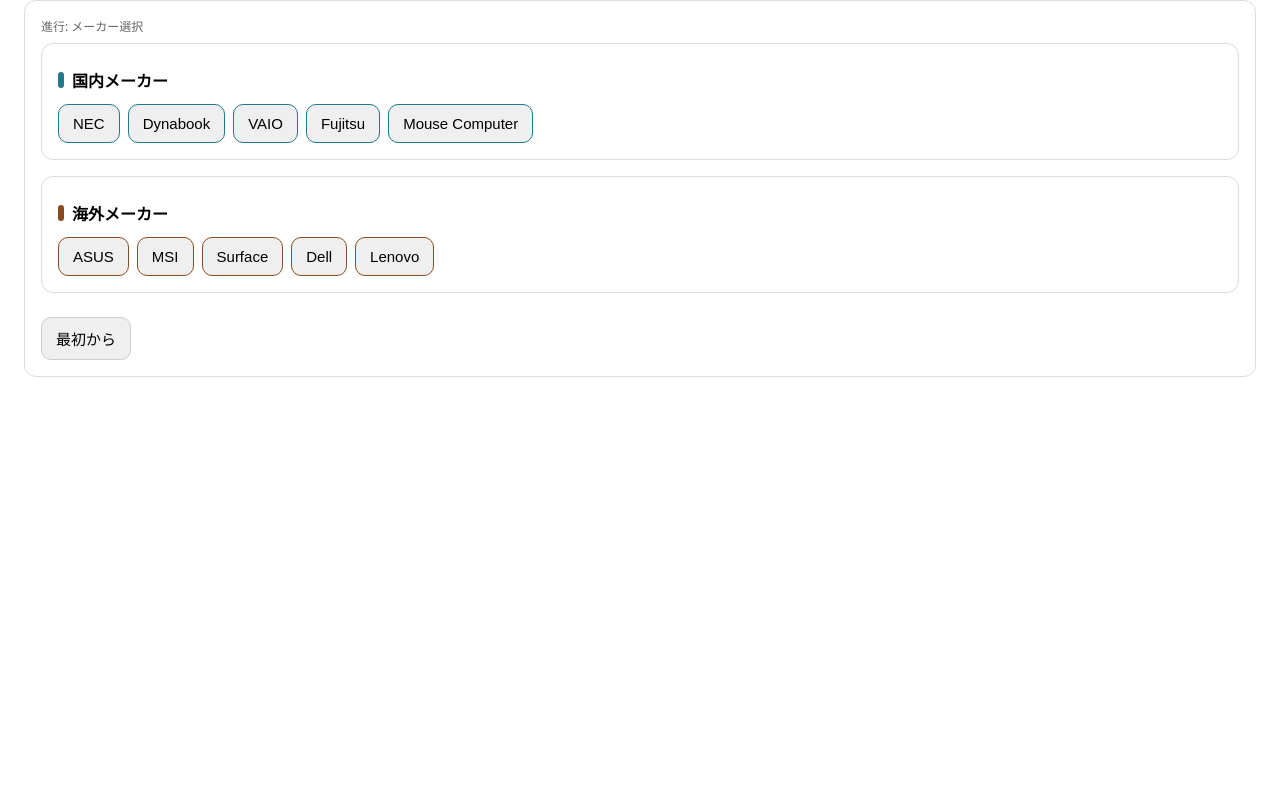
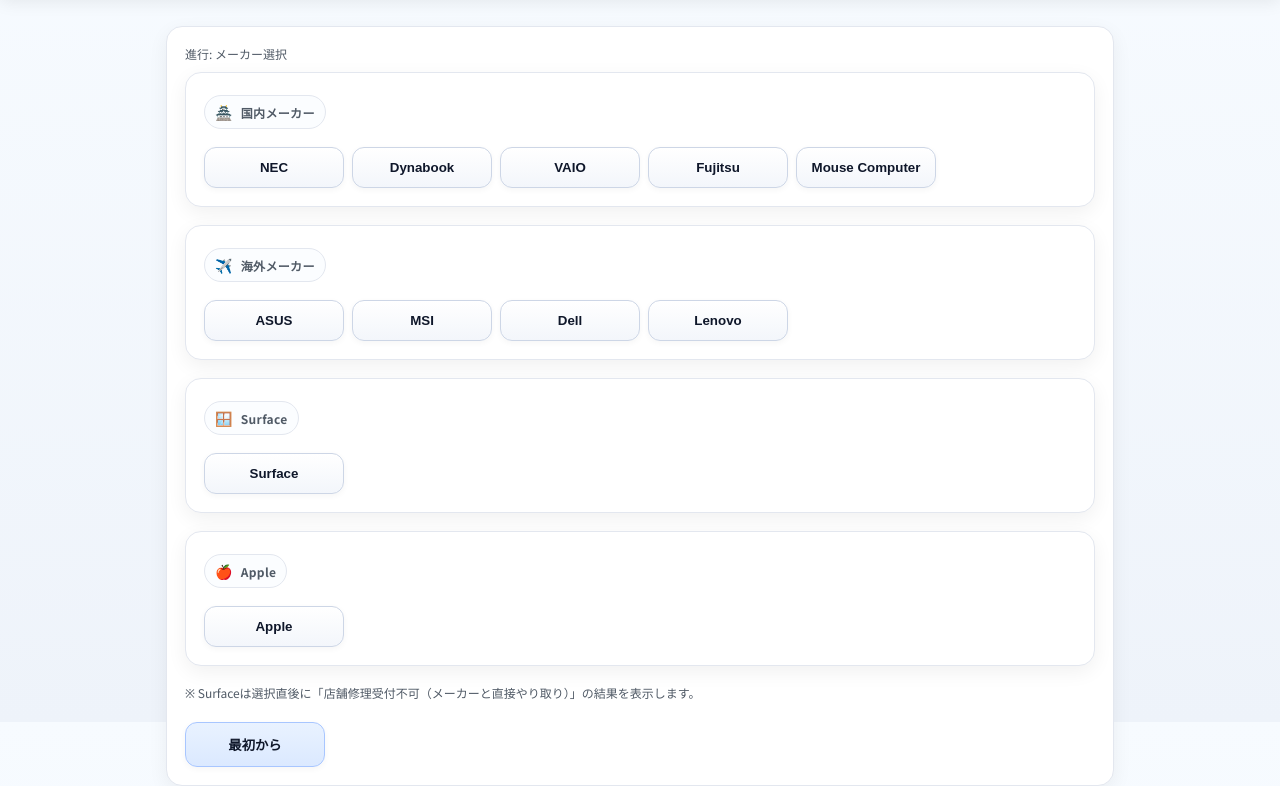
Before and after one commit to akiyuki0215/pochipochi-repair-tool, a plain HTML site: page index.html in a window 1280 px wide. Shown: the part 78-864 px from the top of the page. Before the commit the page ends 800 px from the top, so only its background shows below. Drawn offline with Linux system fonts and the light colour scheme.

Commit message:
Add files via upload

```diff
--- a/index.html
+++ b/index.html
@@ -4,44 +4,119 @@
 <meta charset="utf-8" />
 <meta name="viewport" content="width=device-width,initial-scale=1" />
 <title>PC修理店頭対応判定ツール</title>
+<link rel="preconnect" href="https://fonts.googleapis.com">
+<link rel="preconnect" href="https://fonts.gstatic.com" crossorigin>
+<link href="https://fonts.googleapis.com/css2?family=Noto+Sans+JP:wght@400;600;700&family=Roboto:wght@400;600;700&display=swap" rel="stylesheet">
 <style>
   :root{
-    --dom-accent:#1f7a8c;
-    --ovr-accent:#8c4b1f;
+    --brand:#004c99;          /* ノジマブルー */
+    --brand-dark:#00396f;
+    --accent:#007bff;
+    --bg:#f5f7fb;
+    --text:#1b1f24;
+    --muted:#505a66;
+    --card:#ffffff;
+    --border:#e3e7ef;
+    --ok:#16a34a;
+    --warn:#f59e0b;
+    --ng:#ef4444;
+    --info:#3b82f6;
   }
-  body{font-family:system-ui,-apple-system,Segoe UI,Roboto,"Hiragino Kaku Gothic ProN","BIZ UDPGothic",sans-serif;margin:24px}
-  h1{margin-bottom:8px}
-  .card{border:1px solid #ddd;border-radius:12px;padding:16px;margin-bottom:16px;background:#fff}
-  .btn{display:inline-block;padding:10px 14px;border:1px solid #ccc;border-radius:10px;cursor:pointer;margin:8px 8px 0 0;font-size:15px}
-  .btn:hover{background:#f5f5f5}
-  .btn.dom{border-color:var(--dom-accent)}
-  .btn.ovr{border-color:var(--ovr-accent)}
-  .path{font-size:12px;color:#666;margin-bottom:8px}
-  .result{background:#f7fff7;border:1px solid #bde5bd}
-  .note{font-size:12px;color:#666;margin-top:8px}
+  *{box-sizing:border-box}
+  html,body{height:100%}
+  body{
+    margin:0;
+    background:linear-gradient(180deg,#f7fbff 0%, #eef3fa 100%);
+    color:var(--text);
+    font-family:"Noto Sans JP","Roboto",system-ui,-apple-system,Segoe UI,Helvetica,Arial,sans-serif;
+  }
+  /* Header */
+  .site-header{
+    position:sticky; top:0; z-index:100;
+    background:linear-gradient(90deg,var(--brand),var(--brand-dark));
+    color:#fff; padding:14px 20px; box-shadow:0 4px 16px rgba(0,0,0,.08);
+  }
+  .site-header .title{font-size:20px; font-weight:700; letter-spacing:.02em}
+  .site-header .subtitle{opacity:.9; font-size:12px; margin-top:2px}
+  /* Container */
+  .container{max-width:980px; margin:28px auto; padding:0 16px}
+  /* Card */
+  .card{
+    background:var(--card); border:1px solid var(--border); border-radius:16px;
+    box-shadow:0 6px 20px rgba(0,0,0,.06); padding:18px; margin-bottom:18px;
+  }
   .section{margin-top:8px}
-  .section h3{display:flex;align-items:center;font-size:16px;margin:8px 0 4px 0}
-  .section h3 .bar{width:6px;height:16px;border-radius:3px;margin-right:8px}
-  .dom .bar{background:var(--dom-accent)}
-  .ovr .bar{background:var(--ovr-accent)}
+  .section h3{
+    display:flex; align-items:center; gap:10px;
+    font-size:16px; margin:4px 0 10px 0; color:var(--muted); font-weight:700;
+    letter-spacing:.02em;
+  }
+  .chip{display:inline-flex; align-items:center; gap:8px; padding:6px 10px; border-radius:999px; font-size:12px; border:1px solid var(--border); background:#fbfdff}
+  .chip i{font-style:normal; font-size:14px}
+  /* Buttons */
+  .btn{
+    display:inline-flex; align-items:center; justify-content:center; gap:8px;
+    padding:12px 14px; min-width:140px;
+    border:1px solid #cdd6e6; border-radius:12px; cursor:pointer; margin:8px 8px 0 0;
+    background:linear-gradient(180deg,#ffffff 0%, #f3f6fb 100%);
+    font-weight:600; color:#0f172a; transition:.18s ease;
+    box-shadow:0 2px 6px rgba(2,6,23,.04);
+  }
+  .btn:hover{transform:translateY(-1px); box-shadow:0 8px 20px rgba(2,6,23,.08);}
+  .btn:active{transform:translateY(0)}
+  .btn.primary{
+    border-color:#a8c6ff;
+    background:linear-gradient(180deg,#e9f2ff 0%, #dbe9ff 100%);
+  }
+  .btn.dom{}
+  .btn.ovr{}
+  .btn.apple{}
+  .btn.surface{}
+  /* Path */
+  .path{font-size:12px;color:var(--muted);margin-bottom:10px}
+  /* Result blocks */
+  .result{border:1px solid var(--border); border-radius:14px; padding:16px; background:#fcfffd}
+  .result h2{margin:0 0 8px 0; font-size:18px}
+  .result ul{margin:0; padding-left:18px}
+  .result.ok{border-left:4px solid var(--ok)}
+  .result.warn{border-left:4px solid var(--warn)}
+  .result.ng{border-left:4px solid var(--ng)}
+  .result.info{border-left:4px solid var(--info)}
+  /* Controls */
+  .controls{display:flex; gap:10px; flex-wrap:wrap; margin-top:12px}
+  .ghost{
+    background:#fff; border:1px dashed var(--border); color:var(--muted);
+  }
+  /* Footer note */
+  .note{font-size:12px;color:var(--muted);margin-top:8px}
 </style>
 </head>
 <body>
-<h1>PC修理店頭対応判定ツール</h1>
-<div class="card">
-  <div class="path" id="path"></div>
-  <div id="content">読み込み中…</div>
-  <div style="margin-top:12px">
-    <button class="btn" id="backBtn" style="display:none">← ひとつ戻る</button>
-    <button class="btn" id="resetBtn">最初から</button>
+<header class="site-header">
+  <div class="title">PC修理店頭対応判定ツール</div>
+  <div class="subtitle">ノジマ店頭オペレーション補助 — メーカー・保証種別に応じた案内を即時表示</div>
+</header>
+
+<main class="container">
+  <div class="card">
+    <div class="path" id="path">進行: メーカー選択</div>
+    <div id="content">読み込み中…</div>
+    <div class="controls">
+      <button class="btn ghost" id="backBtn" style="display:none">← ひとつ戻る</button>
+      <button class="btn primary" id="resetBtn">最初から</button>
+    </div>
   </div>
-</div>
+</main>
 
 <script>
-const ALL_BRANDS = ["NEC","Fujitsu","Lenovo","Surface","Dell","ASUS","Dynabook","MSI","VAIO","Mouse Computer"];
+// ====== マスター設定（メーカー & グループ） ======
+const ALL_BRANDS = ["NEC","Fujitsu","Lenovo","Surface","Dell","ASUS","Dynabook","MSI","VAIO","Mouse Computer","Apple"];
 const DOMESTIC_SET = new Set(["NEC","Fujitsu","Dynabook","VAIO","Mouse Computer"]);
-const OVERSEAS_SET = new Set(["ASUS","Dell","Lenovo","MSI","Surface"]);
+const OVERSEAS_SET = new Set(["ASUS","Dell","Lenovo","MSI"]);         // Surfaceは除外（独立セクション）
+const SURFACE_SET = new Set(["Surface"]);
+const APPLE_SET = new Set(["Apple"]);
 
+// かな読み（50音ソート用）
 const KANA = {
   "NEC":"エヌイーシー",
   "Fujitsu":"フジツウ",
@@ -52,97 +127,59 @@ const KANA = {
   "Dynabook":"ダイナブック",
   "MSI":"エムエスアイ",
   "VAIO":"バイオ",
-  "Mouse Computer":"マウスコンピューター"
+  "Mouse Computer":"マウスコンピューター",
+  "Apple":"アップル"
 };
 
 const FLOW = { start: "メーカー選択", nodes: {} };
 
+// ====== 国内メーカーロジック ======
 function buildDomestic(b){
   FLOW.nodes[`${b}_first`] = {
     type: "choice",
     question: `[${b}] メーカー保証がありますか？`,
     options: [
-      { label: "はい", next: `${b}_damageCheck` },
+      { label: "はい", next: `${b}_warranty_yes_notice` },
       { label: "いいえ", next: `${b}_nojimaWarranty` }
     ]
   };
-  FLOW.nodes[`${b}_damageCheck`] = {
-    type: "choice",
-    question: `[${b}] 破損・水濡れ・火災・落雷・システム不良のいずれかに該当しますか？`,
-    options: [
-      { label: "はい", next: `${b}_premClass_possible` },
-      { label: "いいえ", next: `${b}_prepay_accept` }
-    ]
-  };
-  FLOW.nodes[`${b}_premClass_possible`] = {
-    type: "result",
-    title: `[${b}] プレミアム保証クラスで対応できる可能性`,
+  FLOW.nodes[`${b}_warranty_yes_notice`] = {
+    type: "result", tone: "info",
+    title: `[${b}] メーカー保証内の受付（注意事項あり）`,
     details: [
-      "・ノジマのプレミアム保証クラスで保証対応できる可能性があります。",
-      "・保証規約を確認のうえ、必要書類のご案内をしてください。"
-    ]
-  };
-  FLOW.nodes[`${b}_prepay_accept`] = {
-    type: "result",
-    title: `[${b}] 修理受付は可能（前受け金）`,
-    details: [
-      "・修理受付は可能です。",
-      "・前受け金5,500円（現金のみ）をいただいて修理受付してください。"
+      "・メーカー保証内として受付します。",
+      "・ただし、症状が未再現の場合やお客様都合の修理中止時には、見積もり手数料が発生する場合があります。",
+      "・その旨をお伝えのうえ、受付を進めてください。"
     ]
   };
   FLOW.nodes[`${b}_nojimaWarranty`] = {
     type: "choice",
     question: `[${b}] ノジマの保証に入っていますか？`,
     options: [
-      { label: "はい", next: `${b}_natural_or_other` },
+      { label: "はい", next: `${b}_nojima_yes_store_ok` },
       { label: "いいえ", next: `${b}_prepay_accept2` }
     ]
   };
+  FLOW.nodes[`${b}_nojima_yes_store_ok`] = {
+    type: "result", tone: "ok",
+    title: `[${b}] 店舗での修理受付：可能（ノジマ保証）`,
+    details: [
+      "・店舗での修理受付は可能です。",
+      "・保証対象外となる可能性がある旨をお伝えしつつ、受付を進めてください。",
+      "・前受け金は必要ありません。"
+    ]
+  };
   FLOW.nodes[`${b}_prepay_accept2`] = {
-    type: "result",
+    type: "result", tone: "warn",
     title: `[${b}] 修理受付は可能（前受け金）`,
     details: [
       "・前受け金5,500円（現金のみ）をいただいて修理受付可能です。"
     ]
   };
-  FLOW.nodes[`${b}_natural_or_other`] = {
-    type: "choice",
-    question: `[${b}] 自然故障ですか？それ以外ですか？`,
-    options: [
-      { label: "自然故障", next: `${b}_premium_possible` },
-      { label: "それ以外", next: `${b}_premium_plus_possible` }
-    ]
-  };
-  FLOW.nodes[`${b}_premium_possible`] = {
-    type: "result",
-    title: `[${b}] プレミアム保証で対応可能な可能性あり`,
-    details: [
-      "・自然故障としてプレミアム保証で対応できる可能性があります。",
-      "・保証規約を確認のうえ、受付を進めてください。"
-    ]
-  };
-  FLOW.nodes[`${b}_premium_plus_possible`] = {
-    type: "result",
-    title: `[${b}] プレミアム保証プラスで対応可能な可能性あり`,
-    details: [
-      "・自然故障以外のため、プレミアム保証プラスで対応できる可能性があります。",
-      "・加入状況を確認のうえ、受付をご案内ください。"
-    ]
-  };
 }
 
+// ====== 海外メーカーロジック ======
 function buildOverseas(b){
-  if (b === "Surface") {
-    FLOW.nodes["Surface_first"] = {
-      type: "result",
-      title: "[Surface] 店舗修理受付不可",
-      details: [
-        "・当店での修理受付はできません。",
-        "・お客様とメーカーで直接やり取りになります。"
-      ]
-    };
-    return;
-  }
   FLOW.nodes[`${b}_first`] = {
     type: "choice",
     question: `[${b}] メーカー保証がありますか？`,
@@ -152,7 +189,7 @@ function buildOverseas(b){
     ]
   };
   FLOW.nodes[`${b}_warn_cost`] = {
-    type: "result",
+    type: "result", tone: "warn",
     title: `[${b}] 修理受付可能（注意喚起）`,
     details: [
       "・ノジマでの修理受付は可能です。",
@@ -169,7 +206,7 @@ function buildOverseas(b){
     ]
   };
   FLOW.nodes[`${b}_store_ok`] = {
-    type: "result",
+    type: "result", tone: "ok",
     title: `[${b}] 店舗での修理受付：対応可能`,
     details: [
       "・ノジマ保証加入のため、店舗で修理受付が可能です。",
@@ -178,64 +215,173 @@ function buildOverseas(b){
   };
 }
 
+// ====== Surface（独立セクション・即結果） ======
+function buildSurface(){
+  const b = "Surface";
+  FLOW.nodes[`${b}_first`] = {
+    type: "result", tone: "ng",
+    title: `[${b}] 店舗修理受付不可`,
+    details: [
+      "・当店での修理受付はできません。",
+      "・お客様とメーカーで直接やり取りになります。"
+    ]
+  };
+}
+
+// ====== Apple（独立セクション・ノジマ保証 3択） ======
+function buildApple(){
+  const b="Apple";
+  FLOW.nodes[`${b}_first`] = {
+    type: "choice",
+    question: `[${b}] メーカー保証に加入されていますか？`,
+    options: [
+      { label: "はい", next: `${b}_apple_direct` },
+      { label: "いいえ", next: `${b}_nojimaType` }
+    ]
+  };
+  FLOW.nodes[`${b}_apple_direct`] = {
+    type: "result", tone: "ng",
+    title: `[${b}] 店頭受付不可（Appleへ直接案内）`,
+    details: [
+      "・ノジマ店頭での修理受付はできません。",
+      "・Appleとお客様で直接の修理対応をお願いします。"
+    ]
+  };
+  FLOW.nodes[`${b}_nojimaType`] = {
+    type: "choice",
+    question: `[${b}] ノジマ保証のご加入状況を選択してください`,
+    options: [
+      { label: "① アルティメット保証に加入している", next: `${b}_ultimate_result` },
+      { label: "② プレミアム保証プラスに加入している", next: `${b}_after_20230601` },
+      { label: "③ 保証に入っていない", next: `${b}_apple_direct2` }
+    ]
+  };
+  FLOW.nodes[`${b}_ultimate_result`] = {
+    type: "result", tone: "ok",
+    title: `[${b}] 店舗での商品交換・ポイントバック対応（アルティメット保証）`,
+    details: [
+      "・店舗での商品交換またはポイントバック対応が可能です。",
+      "・マニュアルを確認しながら対応をお願いします。"
+    ]
+  };
+  FLOW.nodes[`${b}_after_20230601`] = {
+    type: "choice",
+    question: `[${b}] 2023年6月1日以降に購入されていますか？`,
+    options: [
+      { label: "はい", next: `${b}_pb_only` },
+      { label: "いいえ", next: `${b}_pre_20230601_flow` }
+    ]
+  };
+  FLOW.nodes[`${b}_pb_only`] = {
+    type: "result", tone: "warn",
+    title: `[${b}] ポイントバックでの対応（修理不可）`,
+    details: [
+      "・定型修理受付先との取引終了により、修理での対応はできません。",
+      "・ポイントバックでの対応となります。",
+      "・ただし、自然故障・物損の場合でフローが異なります。マニュアルをご参照ください。"
+    ]
+  };
+  FLOW.nodes[`${b}_pre_20230601_flow`] = {
+    type: "result", tone: "info",
+    title: `[${b}] 店頭修理受付（ポイントバック対応）`,
+    details: [
+      "・店頭での修理受付のフローは変わりません。",
+      "・Apple用の製品修理申込書を記載の上、修理受付を行ってください。",
+      "・結果としてポイントバックでの対応となります。",
+      "・ただし、自然故障・物損の場合で若干フローが変わりますので、マニュアルの確認をお願いします。"
+    ]
+  };
+  FLOW.nodes[`${b}_apple_direct2`] = {
+    type: "result", tone: "info",
+    title: `[${b}] Appleでの直接修理をご案内（未加入）`,
+    details: [
+      "・ノジマ保証に未加入のため、Appleでの直接修理をご案内ください。"
+    ]
+  };
+}
+
+// ====== 構築 ======
 for(const b of ALL_BRANDS){
   if (DOMESTIC_SET.has(b)) buildDomestic(b);
   else if (OVERSEAS_SET.has(b)) buildOverseas(b);
 }
+buildSurface();
+buildApple();
 
+// ====== 描画ユーティリティ ======
 const state={history:[],current:FLOW.start};
+
 function kanaKey(label){ return (KANA[label]||label); }
 function getSortedGroups(){
-  const domestic = ALL_BRANDS.filter(b=>DOMESTIC_SET.has(b));
-  const overseas = ALL_BRANDS.filter(b=>OVERSEAS_SET.has(b));
-  const cmp = (a,b)=>{return kanaKey(a).localeCompare(kanaKey(b),'ja');};
-  domestic.sort(cmp); overseas.sort(cmp);
-  return {domestic,overseas};
+  const domestic = ALL_BRANDS.filter(b=>DOMESTIC_SET.has(b)).sort((a,b)=>kanaKey(a).localeCompare(kanaKey(b),'ja'));
+  const overseas = ALL_BRANDS.filter(b=>OVERSEAS_SET.has(b)).sort((a,b)=>kanaKey(a).localeCompare(kanaKey(b),'ja'));
+  const surface = ALL_BRANDS.filter(b=>SURFACE_SET.has(b));
+  const apple = ALL_BRANDS.filter(b=>APPLE_SET.has(b));
+  return {domestic,overseas,surface,apple};
 }
+
+function section(title, key, brands, btnClass){
+  const wrap=document.createElement('div'); wrap.className=`section card ${key}`;
+  const h=document.createElement('h3');
+  const chip=document.createElement('span'); chip.className='chip';
+  chip.innerHTML = key==='dom' ? '<i>🏯</i>国内メーカー' :
+                   key==='ovr' ? '<i>✈️</i>海外メーカー' :
+                   key==='surface' ? '<i>🪟</i>Surface' :
+                   '<i>🍎</i>Apple';
+  h.appendChild(chip); wrap.appendChild(h);
+  brands.forEach(name=>{
+    const b=document.createElement('button'); b.className=`btn ${btnClass}`; b.textContent=name;
+    b.onclick=()=>{ state.history.push({node:state.current,choice:name}); state.current=`${name}_first`; render(); };
+    wrap.appendChild(b);
+  });
+  return wrap;
+}
+
 function renderStart(){
   const content=document.getElementById('content'); content.innerHTML="";
-  const {domestic,overseas}=getSortedGroups();
-  const s1=document.createElement('div'); s1.className="section dom card";
-  const h1=document.createElement('h3'); const b1=document.createElement('span'); b1.className="bar"; h1.appendChild(b1); h1.appendChild(document.createTextNode("国内メーカー"));
-  s1.appendChild(h1);
-  domestic.forEach(name=>{
-    const btn=document.createElement('button'); btn.className="btn dom"; btn.textContent=name;
-    btn.onclick=()=>{ state.history.push({node:state.current,choice:name}); state.current=`${name}_first`; render(); };
-    s1.appendChild(btn);
-  });
-  content.appendChild(s1);
-  const s2=document.createElement('div'); s2.className="section ovr card";
-  const h2=document.createElement('h3'); const b2=document.createElement('span'); b2.className="bar"; h2.appendChild(b2); h2.appendChild(document.createTextNode("海外メーカー"));
-  s2.appendChild(h2);
-  overseas.forEach(name=>{
-    const btn=document.createElement('button'); btn.className="btn ovr"; btn.textContent=name;
-    btn.onclick=()=>{ state.history.push({node:state.current,choice:name}); state.current=`${name}_first`; render(); };
-    s2.appendChild(btn);
-  });
-  content.appendChild(s2);
+  const {domestic,overseas,surface,apple}=getSortedGroups();
+  content.appendChild(section("国内メーカー","dom",domestic,"dom"));
+  content.appendChild(section("海外メーカー","ovr",overseas,"ovr"));
+  content.appendChild(section("Surface","surface",surface,"surface"));
+  content.appendChild(section("Apple","apple",apple,"apple"));
+  const note=document.createElement('div'); note.className='note';
+  note.textContent="※ Surfaceは選択直後に「店舗修理受付不可（メーカーと直接やり取り）」の結果を表示します。";
+  content.appendChild(note);
 }
-function renderPath(){const path=[FLOW.start,...state.history.map(h=>h.choice||h.node)];document.getElementById('path').textContent="進行: "+path.join(" > ");}
+
+function renderPath(){
+  const path=["メーカー選択",...state.history.map(h=>h.choice||h.node)];
+  document.getElementById('path').textContent="進行: "+path.join(" > ");
+}
+
 function render(){
   renderPath();
   const node=FLOW.nodes[state.current];
-  if (state.current===FLOW.start){ renderStart(); document.getElementById('backBtn').style.display=state.history.length?"inline-block":"none"; return; }
-  const content=document.getElementById('content'); content.innerHTML="";
+  const content=document.getElementById('content');
+  if (state.current===FLOW.start){
+    renderStart();
+    document.getElementById('backBtn').style.display=state.history.length?"inline-block":"none";
+    return;
+  }
+  content.innerHTML="";
   if(!node){ content.textContent="設定エラー：ノードが見つかりません - "+state.current; return; }
   if(node.type==="choice"){
     const q=document.createElement('h2'); q.textContent=node.question||"選択してください"; content.appendChild(q);
     (node.options||[]).forEach(opt=>{
-      const b=document.createElement('button'); b.className="btn"; b.textContent=opt.label;
+      const b=document.createElement('button'); b.className="btn primary"; b.textContent=opt.label;
       b.onclick=()=>{ state.history.push({node:state.current,choice:opt.label}); state.current=opt.next; render(); };
       content.appendChild(b);
     });
+    const note=document.createElement('div'); note.className="note"; note.textContent="※「← ひとつ戻る」で前の質問に戻れます"; content.appendChild(note);
   }else{
-    const wrap=document.createElement('div'); wrap.className="card result";
+    const wrap=document.createElement('div'); wrap.className=`result ${node.tone||'info'}`;
     const h=document.createElement('h2'); h.textContent=node.title||"結果"; wrap.appendChild(h);
     const ul=document.createElement('ul'); (node.details||[]).forEach(t=>{ const li=document.createElement('li'); li.textContent=t; ul.appendChild(li); });
     wrap.appendChild(ul); content.appendChild(wrap);
   }
   document.getElementById('backBtn').style.display=state.history.length?"inline-block":"none";
 }
+
 document.getElementById('resetBtn').onclick=()=>{ state.history=[]; state.current=FLOW.start; render(); };
 document.getElementById('backBtn').onclick=()=>{ if(!state.history.length) return; const last=state.history.pop(); state.current=last.node; render(); };
 render();
```
